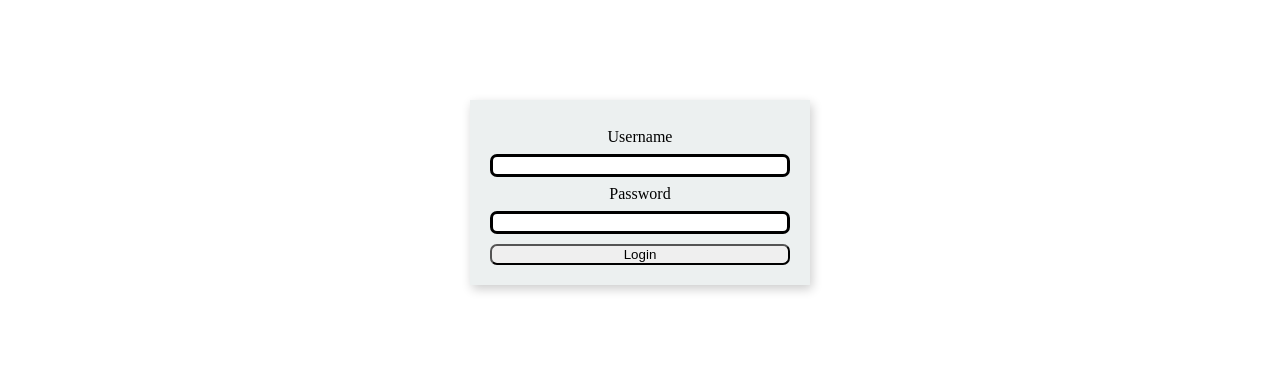
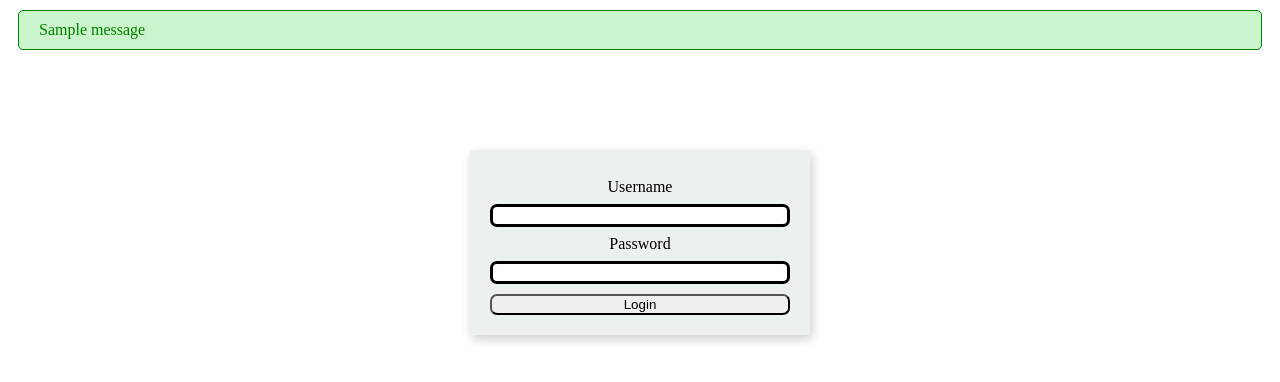
Before and after one commit to denes-attila/netfit_web, a Flask app: page /auth in a window 1280 px wide. Shown: the part 68-450 px from the top of the page. Run offline with Flask 3, Linux system fonts and the light colour scheme; one stand-in notice (Sample message) is shown.

Commit message:
Flash üzenetek hozzáadása az uj_tanulo route-hoz

```diff
--- a/static/style.css
+++ b/static/style.css
@@ -61,3 +61,21 @@ button:hover{
   background-color: cadetblue;
   font-weight: 700;
 }
+
+.flash {
+    padding: 10px 20px;
+    margin: 10px;
+    border-radius: 5px;
+}
+
+.flash.success {
+    background-color: rgba(0, 200, 0, 0.2);
+    border: 1px solid green;
+    color: green;
+}
+
+.flash.error {
+    background-color: rgba(200, 0, 0, 0.2);
+    border: 1px solid red;
+    color: red;
+}
--- a/tanulok_html.py
+++ b/tanulok_html.py
@@ -1,6 +1,8 @@
 from flask import Blueprint, render_template, request, redirect, url_for
 from database import get_db
 from flask_login import login_required
+from flask import Blueprint, render_template, request, redirect, url_for, flash
+
 
 tanulok_html = Blueprint('tanulok_html', __name__)
 
@@ -134,4 +136,5 @@ def uj_tanulo():
         )
         conn.commit()
         conn.close()
+        flash("Tanuló sikeresen hozzáadva!", "success")
         return redirect(url_for('tanulok_html.tanulok'))
--- a/templates/base.html
+++ b/templates/base.html
@@ -18,6 +18,14 @@
 
     </nav>
 
+    {% with messages = get_flashed_messages(with_categories=true) %}
+        {% if messages %}
+            {% for category, message in messages %}
+                <div class="flash {{ category }}">{{ message }}</div>
+            {% endfor %}
+        {% endif %}
+    {% endwith %}
+
     {% block content %}
     {% endblock %}
 </body>
```
